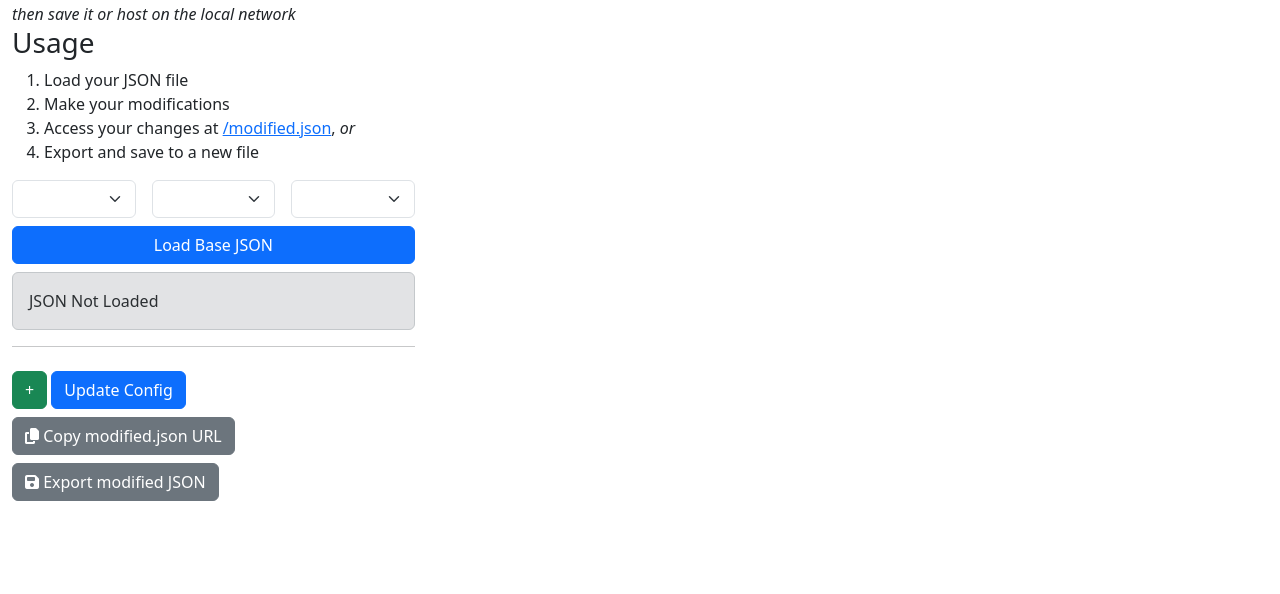
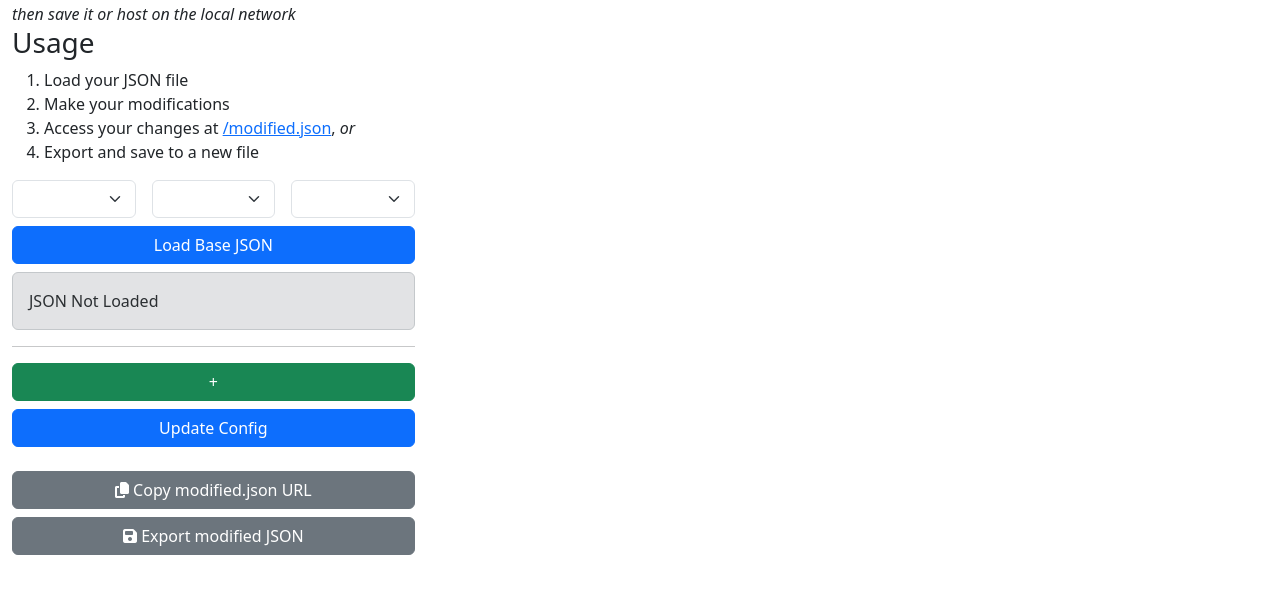
Before and after one commit to jack-webb/configtool, a website with bundled scripts: page public/index.html in a window 1280 px wide. Shown: the part 116-710 px from the top of the page. Built offline with nearby package versions, Linux system fonts and the light colour scheme; files whose address does not match are found by name.

Commit message:
Improve buttons

```diff
--- a/public/index.html
+++ b/public/index.html
@@ -49,11 +49,17 @@
                 <!-- Key/values -->
                 <div id="keyValuePairs" class="mt-2"></div>
 
-                <button id="addKeyValuePairBtn" class="btn btn-success mt-2">+</button>
-                <button id="updateJsonBtn" class="btn btn-primary mt-2">Update Config</button>
-                <br /> <!-- replace with another row (and cols?)-->
-                <button id="copyModifiedJsonUrlBtn" class="btn btn-secondary mt-2"><i class="fa-solid fa-copy"></i> Copy modified.json URL</button>
-                <button id="exportModifiedJsonBtn" class="btn btn-secondary mt-2"><i class="fa-solid fa-save"></i> Export modified JSON</button>
+                <div class="d-grid gap-4">
+                    <div class="d-grid gap-2">
+                        <button id="addKeyValuePairBtn" class="btn btn-success">+</button>
+                        <button id="updateJsonBtn" class="btn btn-primary">Update Config</button>
+                    </div>
+
+                    <div class="d-grid gap-2">
+                        <button id="copyModifiedJsonUrlBtn" class="btn btn-secondary"><i class="fa-solid fa-copy"></i> Copy modified.json URL</button>
+                        <button id="exportModifiedJsonBtn" class="btn btn-secondary"><i class="fa-solid fa-save"></i> Export modified JSON</button>
+                    </div>
+                </div>
             </div>
 
             <!-- Right pane -->
```
